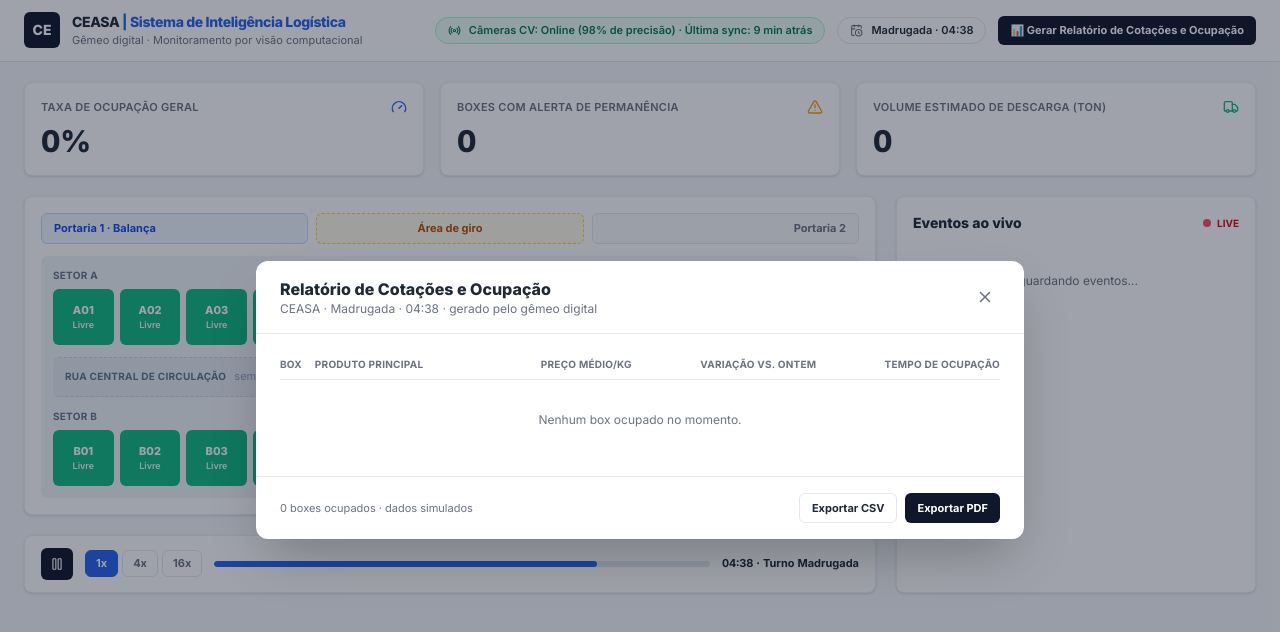
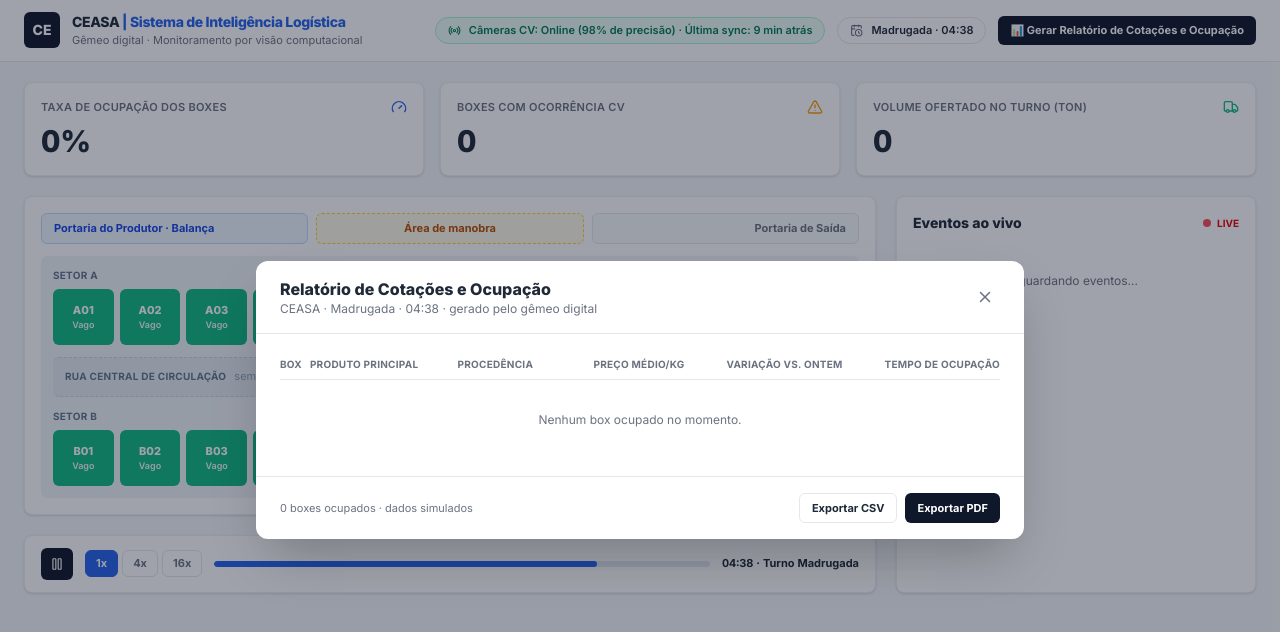
Before and after one commit to IncludeLuisFerreira/ceasa-digital-twin, a React (Vite) app: page / in a window 1280 px wide. Both pictures are taken after a click on the button "📊 Gerar Relatório de Cotações e Ocupação". Shown: the top 632 px of the page. Built offline with nearby package versions, Linux system fonts and the light colour scheme.

Commit message:
feat: use real CEASA vocabulary and add product origin

```diff
--- a/src/components/BayBox.tsx
+++ b/src/components/BayBox.tsx
@@ -1,6 +1,6 @@
 import { formatTempo } from '../domain/engine';
 import type { Bay } from '../domain/types';
-import { useTwinDispatch } from '../state/TwinContext';
+import { useTwin, useTwinDispatch } from '../state/TwinContext';
 
 const CORES: Record<Bay['status'], string> = {
   livre: 'bg-[#10B981] hover:bg-emerald-600',
@@ -9,13 +9,15 @@ const CORES: Record<Bay['status'], string> = {
 };
 
 const LABEL: Record<Bay['status'], string> = {
-  livre: 'Livre',
-  ocupado: 'Ocupado',
-  alerta: 'Alerta CV',
+  livre: 'Box disponível',
+  ocupado: 'Em comercialização',
+  alerta: 'Ocorrência CV',
 };
 
 export default function BayBox({ bay }: { bay: Bay }) {
   const dispatch = useTwinDispatch();
+  const { world } = useTwin();
+  const truck = bay.truckId ? world.trucks[bay.truckId] : undefined;
   return (
     <div className="group relative">
       <button
@@ -26,9 +28,9 @@ export default function BayBox({ bay }: { bay: Bay }) {
         <span className="text-[11px] font-extrabold">{bay.id}</span>
         <span className="mt-1 text-[9px] font-semibold opacity-95">
           {bay.status === 'livre'
-            ? 'Livre'
+            ? 'Vago'
             : bay.status === 'alerta'
-              ? 'Alerta'
+              ? 'Ocorrência'
               : formatTempo(bay.tempoOcupacaoMin ?? 0)}
         </span>
       </button>
@@ -37,10 +39,11 @@ export default function BayBox({ bay }: { bay: Bay }) {
           Box {bay.id} · {LABEL[bay.status]}
         </div>
         {bay.produto && <div className="text-slate-300">Produto: {bay.produto}</div>}
-        {bay.truckId && <div className="text-slate-300">Veículo: {bay.truckId}</div>}
+        {truck && <div className="text-slate-300">Produtor: {truck.placa}</div>}
+        {truck && <div className="text-slate-300">Procedência: {truck.procedencia}</div>}
         {bay.status !== 'livre' && (
           <div className="text-amber-300">
-            Ocupação: {formatTempo(bay.tempoOcupacaoMin ?? 0)}
+            Em comercialização: {formatTempo(bay.tempoOcupacaoMin ?? 0)}
           </div>
         )}
         {bay.alertaMotivo && <div className="text-amber-300">⚠ {bay.alertaMotivo}</div>}
--- a/src/components/BayDrawer.tsx
+++ b/src/components/BayDrawer.tsx
@@ -4,7 +4,11 @@ import { formatClock, formatTempo } from '../domain/engine';
 import { EVENT_DOT, describeEvent } from '../domain/descriptions';
 import { useTwin, useTwinDispatch } from '../state/TwinContext';
 
-const LABEL = { livre: 'Livre', ocupado: 'Ocupado', alerta: 'Alerta CV' } as const;
+const LABEL = {
+  livre: 'Box disponível',
+  ocupado: 'Em comercialização',
+  alerta: 'Ocorrência CV',
+} as const;
 
 export default function BayDrawer() {
   const { world, selectedBayId, reportOpen } = useTwin();
@@ -29,6 +33,7 @@ export default function BayDrawer() {
 
   if (!selectedBayId) return null;
   const bay = world.bays[selectedBayId];
+  const truck = bay.truckId ? world.trucks[bay.truckId] : undefined;
   const timeline = world.events.filter((e) => e.boxId === selectedBayId).slice().reverse();
 
   return (
@@ -59,19 +64,17 @@ export default function BayDrawer() {
           </button>
         </div>
         <div className="grid grid-cols-2 gap-3 border-b border-line px-5 py-4 text-xs">
+          <Info label="Produtor" value={truck ? truck.placa : '—'} />
+          <Info label="Procedência" value={truck ? truck.procedencia : '—'} />
           <Info
-            label="Veículo"
-            value={bay.truckId ? (world.trucks[bay.truckId]?.placa ?? bay.truckId) : '—'}
-          />
-          <Info
-            label="Tempo de ocupação"
+            label="Tempo em comercialização"
             value={bay.status === 'livre' ? '—' : formatTempo(bay.tempoOcupacaoMin ?? 0)}
           />
           <Info
-            label="Início da ocupação"
+            label="Início da comercialização"
             value={bay.ocupacaoInicio !== undefined ? formatClock(bay.ocupacaoInicio) : '—'}
           />
-          <Info label="Alerta" value={bay.alertaMotivo ?? '—'} />
+          <Info label="Ocorrência" value={bay.alertaMotivo ?? '—'} />
         </div>
         <div className="flex-1 overflow-y-auto px-5 py-4">
           <h4 className="mb-3 text-[11px] font-bold uppercase tracking-wide text-ink-soft">
--- a/src/components/FloorPlan.tsx
+++ b/src/components/FloorPlan.tsx
@@ -9,13 +9,13 @@ export default function FloorPlan() {
     <section className="rounded-lg border border-line/70 bg-white p-4 shadow-sm">
       <div className="mb-3 grid grid-cols-3 gap-2 text-[11px] font-bold">
         <div className="rounded-md border border-blue-200 bg-blue-50 px-3 py-1.5 text-blue-700">
-          Portaria 1 · Balança
+          Portaria do Produtor · Balança
         </div>
         <div className="rounded-md border border-dashed border-amber-300 bg-amber-50 px-3 py-1.5 text-center text-amber-700">
-          Área de giro
+          Área de manobra
         </div>
         <div className="rounded-md border border-line bg-slate-50 px-3 py-1.5 text-right text-ink-soft">
-          Portaria 2
+          Portaria de Saída
         </div>
       </div>
       <div className="rounded-md bg-[#F1F5F9] p-3">
--- a/src/components/KpiRow.tsx
+++ b/src/components/KpiRow.tsx
@@ -5,19 +5,19 @@ export default function KpiRow() {
   const kpis = useKpis();
   const cards = [
     {
-      label: 'Taxa de Ocupação Geral',
+      label: 'Taxa de Ocupação dos Boxes',
       value: `${kpis.ocupacaoPct}%`,
       icon: Gauge,
       tone: 'text-[#2563EB]',
     },
     {
-      label: 'Boxes com Alerta de Permanência',
+      label: 'Boxes com Ocorrência CV',
       value: String(kpis.alertas),
       icon: AlertTriangle,
       tone: 'text-[#F59E0B]',
     },
     {
-      label: 'Volume Estimado de Descarga (ton)',
+      label: 'Volume Ofertado no Turno (ton)',
       value: String(kpis.volumeTon),
       icon: Truck,
       tone: 'text-[#10B981]',
--- a/src/components/ReportModal.tsx
+++ b/src/components/ReportModal.tsx
@@ -8,10 +8,12 @@ import ExportButtons, { type ReportRow } from './ExportButtons';
 
 function buildRow(b: Bay, world: WorldState): ReportRow {
   const produto = b.produto ?? '—';
-  const base = PRODUTOS.find((p) => p.nome === produto)?.precoBase ?? 0;
+  const item = PRODUTOS.find((p) => p.nome === produto);
+  const base = item?.precoBase ?? 0;
+  const procedencia = item?.procedencia ?? '—';
   const preco = world.precos[produto] ?? base;
   const variacao = base > 0 ? ((preco - base) / base) * 100 : 0;
-  return { box: b.id, produto, preco, variacao, tempoMin: b.tempoOcupacaoMin ?? 0 };
+  return { box: b.id, produto, procedencia, preco, variacao, tempoMin: b.tempoOcupacaoMin ?? 0 };
 }
 
 export default function ReportModal() {
@@ -78,6 +80,7 @@ export default function ReportModal() {
                 <tr className="border-b border-line text-[10px] uppercase tracking-wide text-ink-soft">
                   <th className="py-2">Box</th>
                   <th className="py-2">Produto Principal</th>
+                  <th className="py-2">Procedência</th>
                   <th className="py-2 text-right">Preço Médio/kg</th>
                   <th className="py-2 text-right">Variação vs. Ontem</th>
                   <th className="py-2 text-right">Tempo de Ocupação</th>
@@ -88,6 +91,7 @@ export default function ReportModal() {
                   <tr key={r.box} className="border-b border-slate-100">
                     <td className="py-2 font-bold">{r.box}</td>
                     <td className="py-2">{r.produto}</td>
+                    <td className="py-2 text-ink-soft">{r.procedencia}</td>
                     <td className="py-2 text-right tabular-nums">R$ {r.preco.toFixed(2)}</td>
                     <td
                       className={`py-2 text-right font-bold tabular-nums ${
@@ -101,7 +105,7 @@ export default function ReportModal() {
                 ))}
                 {rows.length === 0 && (
                   <tr>
-                    <td colSpan={5} className="py-8 text-center text-ink-soft">
+                    <td colSpan={6} className="py-8 text-center text-ink-soft">
                       Nenhum box ocupado no momento.
                     </td>
                   </tr>
--- a/src/components/TruckChip.tsx
+++ b/src/components/TruckChip.tsx
@@ -8,7 +8,7 @@ const TONE: Record<Truck['estado'], string> = {
 };
 
 const LABEL: Record<Truck['estado'], string> = {
-  chegou: 'chegou',
+  chegou: 'na portaria',
   pesando: 'na balança',
   descarregando: 'descarregando',
   saindo: 'saindo',
--- a/src/domain/catalog.ts
+++ b/src/domain/catalog.ts
@@ -1,18 +1,18 @@
-export type Produto = { nome: string; precoBase: number };
+export type Produto = { nome: string; precoBase: number; procedencia: string };
 
 export const PRODUTOS: Produto[] = [
-  { nome: 'Tomate', precoBase: 4.8 },
-  { nome: 'Batata', precoBase: 3.1 },
-  { nome: 'Cebola', precoBase: 5.25 },
-  { nome: 'Cenoura', precoBase: 2.95 },
-  { nome: 'Mandioca', precoBase: 3.6 },
-  { nome: 'Banana', precoBase: 3.9 },
-  { nome: 'Laranja', precoBase: 2.4 },
-  { nome: 'Repolho', precoBase: 2.1 },
-  { nome: 'Alface', precoBase: 1.8 },
-  { nome: 'Pimentão', precoBase: 6.2 },
-  { nome: 'Chuchu', precoBase: 2.3 },
-  { nome: 'Abobrinha', precoBase: 3.4 },
+  { nome: 'Tomate', precoBase: 4.8, procedencia: 'Petrolina/PE' },
+  { nome: 'Batata', precoBase: 3.1, procedencia: 'Vargem Grande do Sul/SP' },
+  { nome: 'Cebola', precoBase: 5.25, procedencia: 'Piedade/SP' },
+  { nome: 'Cenoura', precoBase: 2.95, procedencia: 'Carandaí/MG' },
+  { nome: 'Mandioca', precoBase: 3.6, procedencia: 'Tupã/SP' },
+  { nome: 'Banana', precoBase: 3.9, procedencia: 'Jaíba/MG' },
+  { nome: 'Laranja', precoBase: 2.4, procedencia: 'Bebedouro/SP' },
+  { nome: 'Repolho', precoBase: 2.1, procedencia: 'Piedade/SP' },
+  { nome: 'Alface', precoBase: 1.8, procedencia: 'Holambra/SP' },
+  { nome: 'Pimentão', precoBase: 6.2, procedencia: 'Holambra/SP' },
+  { nome: 'Chuchu', precoBase: 2.3, procedencia: 'Mogi das Cruzes/SP' },
+  { nome: 'Abobrinha', precoBase: 3.4, procedencia: 'Mogi das Cruzes/SP' },
 ];
 
 export const SECTOR_BAY_COUNT = 12;
--- a/src/domain/descriptions.ts
+++ b/src/domain/descriptions.ts
@@ -13,22 +13,23 @@ export const EVENT_DOT: Record<EventType, string> = {
 
 export function describeEvent(e: Event): string {
   const placa = e.meta?.placa ?? e.truckId?.replace(/-\d+$/, '') ?? '';
+  const procedencia = e.meta?.procedencia ? ` (${e.meta.procedencia})` : '';
   switch (e.type) {
     case 'TRUCK_ARRIVED':
-      return `Entrada ${placa}${e.meta?.produto ? ` · ${e.meta.produto}` : ''}`;
+      return `Chegada do produtor ${placa}${e.meta?.produto ? ` · ${e.meta.produto}` : ''}${procedencia}`;
     case 'WEIGHED':
-      return `Pesagem ${placa} · ${e.meta?.volumeTon ?? 0} t`;
+      return `Pesagem na balança · ${placa} · ${e.meta?.volumeTon ?? 0} t`;
     case 'UNLOADING_STARTED':
-      return `Descarga iniciada · Box ${e.boxId}`;
+      return `Início da descarga · Box ${e.boxId}`;
     case 'UNLOADING_FINISHED':
-      return `Descarga concluída · Box ${e.boxId}`;
+      return `Oferta disponível para venda · Box ${e.boxId}`;
     case 'DEPARTED':
-      return `Saída ${placa}`;
+      return `Saída do produtor ${placa}`;
     case 'CLEANING_DONE':
-      return `Box ${e.boxId} liberado · limpeza OK`;
+      return `Box ${e.boxId} higienizado e disponível`;
     case 'CV_ANOMALY':
-      return `Anomalia CV${e.boxId ? ` · Box ${e.boxId}` : ''} · ${e.meta?.motivo ?? ''}`;
+      return `Ocorrência CV${e.boxId ? ` · Box ${e.boxId}` : ''} · ${e.meta?.motivo ?? ''}`;
     case 'CV_SIGNAL_LOST':
-      return e.meta?.online ? 'Sinal CV restabelecido' : 'Sinal CV perdido';
+      return e.meta?.online ? 'Sinal das câmeras CV restabelecido' : 'Sinal das câmeras CV perdido';
   }
 }
--- a/src/domain/engine.ts
+++ b/src/domain/engine.ts
@@ -73,6 +73,7 @@ export function applyEvent(state: WorldState, event: Event): WorldState {
           id: event.truckId,
           placa: event.meta?.placa ?? event.truckId,
           produto: event.meta?.produto ?? 'Tomate',
+          procedencia: event.meta?.procedencia ?? '—',
           estado: 'chegou',
           volumeTon: 0,
         };
--- a/src/domain/scheduler.ts
+++ b/src/domain/scheduler.ts
@@ -56,7 +56,9 @@ export function createJourney(
   });
 
   const events: Event[] = [
-    mk('TRUCK_ARRIVED', tArrive, { meta: { produto: produto.nome, placa } }),
+    mk('TRUCK_ARRIVED', tArrive, {
+      meta: { produto: produto.nome, placa, procedencia: produto.procedencia },
+    }),
     mk('WEIGHED', tWeigh, { meta: { produto: produto.nome, volumeTon: volume } }),
     mk('UNLOADING_STARTED', tStart, { meta: { produto: produto.nome } }),
     mk('UNLOADING_FINISHED', tFinish, { meta: { volumeTon: volume } }),
--- a/src/domain/types.ts
+++ b/src/domain/types.ts
@@ -27,6 +27,7 @@ export type Event = {
     volumeTon?: number;
     online?: boolean;
     placa?: string;
+    procedencia?: string;
   };
 };
 
@@ -48,6 +49,7 @@ export type Truck = {
   id: string;
   placa: string;
   produto: string;
+  procedencia: string;
   estado: TruckState;
   boxId?: string;
   volumeTon: number;
```
Also changed, not shown: src/components/ExportButtons.tsx (+10 -1 lines).
